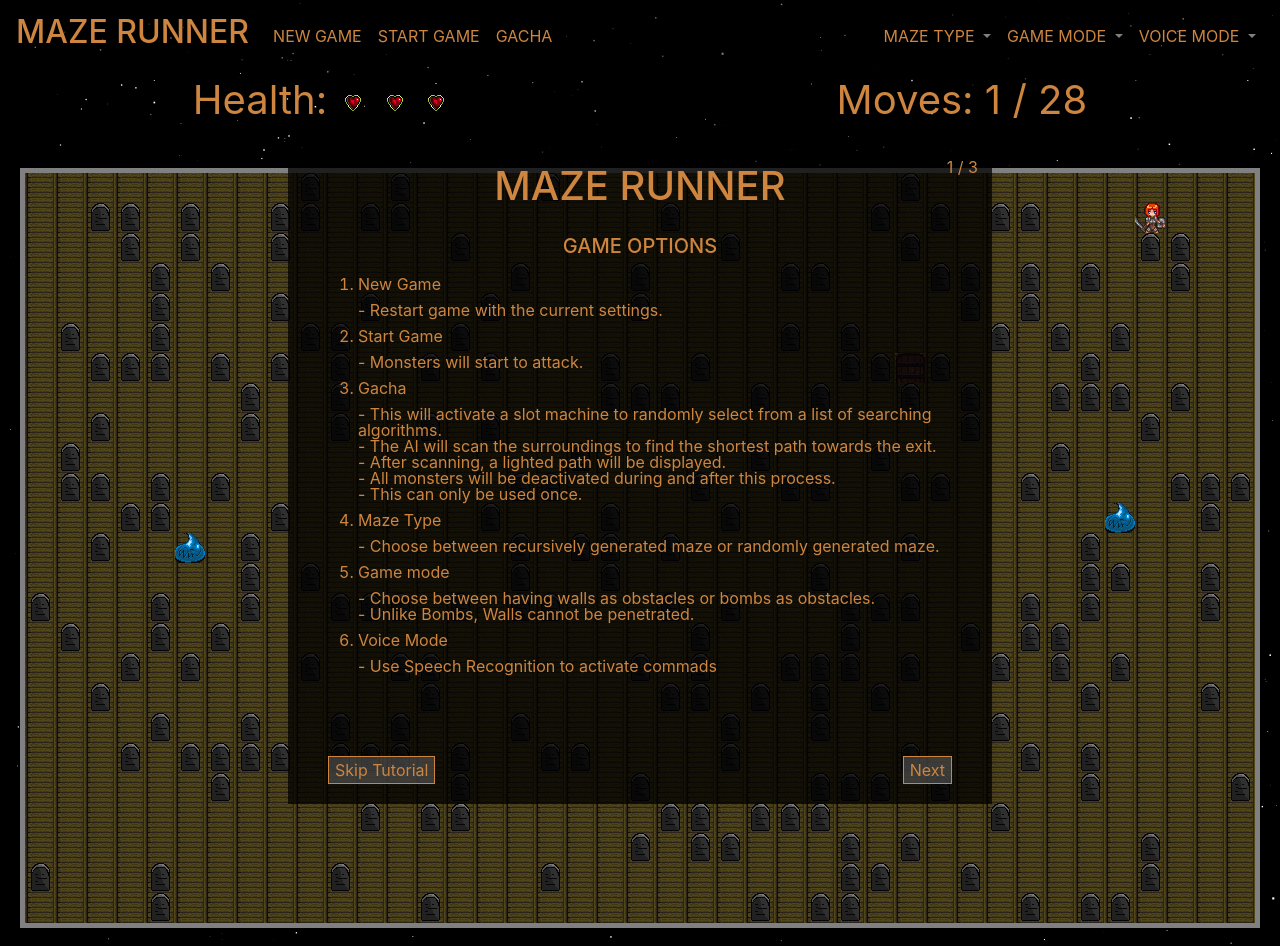
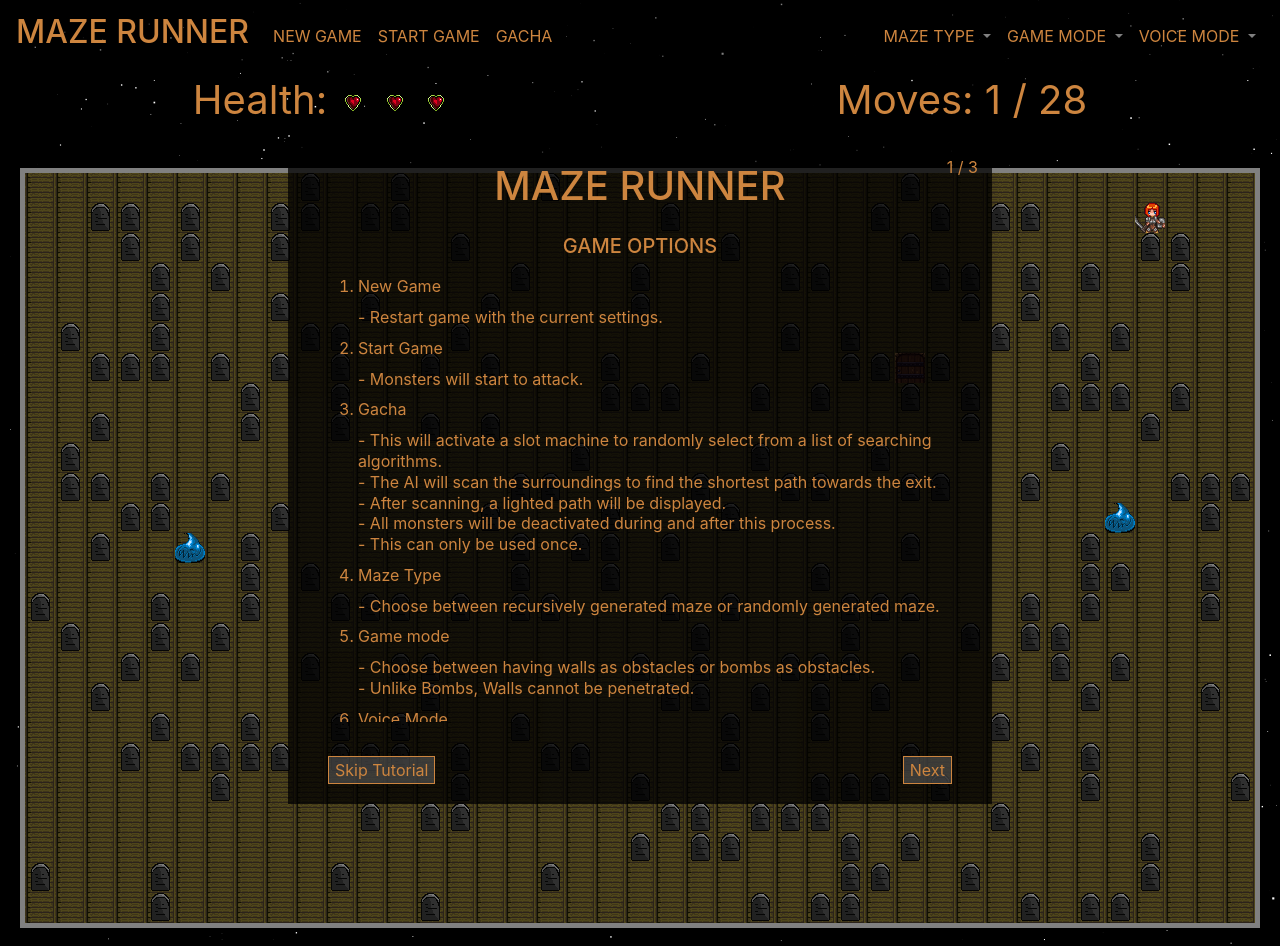
Before and after one commit to reshinto/maze_runner, a PHP site: page / in a window 1280 px wide. Run offline with PHP 8.4, Linux system fonts and the light colour scheme; some libraries are stand-ins or nearby versions.

Commit message:
Improve styles

```diff
--- a/index.html
+++ b/index.html
@@ -119,7 +119,6 @@
                 <a id="recursive" class="dropdown-item" href="#">Recursive</a>
                 <a id="random" class="dropdown-item" href="#">Random</a>
               </div>
-              </a>
             </li>
 
             <li
@@ -175,7 +174,7 @@
 
     <div class="hp-moves-board">
       <div class="hp-moves">
-        <span>Health: <span>
+        <span>Health: </span>
             <img id="hp1" src="./public/images/heart.png" alt="hp">
             <img id="hp2" src="./public/images/heart.png" alt="hp">
             <img id="hp3" src="./public/images/heart.png" alt="hp">
@@ -201,7 +200,8 @@
     <div class="tut-header">
       <h1>Maze Runner</h1>
       <div id="page-wrapper" class"page-wrapper">
-        <span id="page">0</span> /
+        <span id="page">0</span>
+        <span> / </span>
         <span id="pages">0</span>
       </div>
     </div>
@@ -213,7 +213,7 @@
         <li class="tut-li">Start Game</li>
         <span>- Monsters will start to attack.</span>
         <li class="tut-li">Gacha</li>
-        <span>- This will activate a slot machine to randomly select from a list of searching algorithms.<br>- The AI will scan the surroundings to find the shortest path towards the exit.<br>- After scanning, a lighted path will be displayed.<br>- All monsters will be deactivated during and after this process.<br>- This can only be used once.</span>
+        <span class="line-spacing">- This will activate a slot machine to randomly select from a list of searching algorithms.<br>- The AI will scan the surroundings to find the shortest path towards the exit.<br>- After scanning, a lighted path will be displayed.<br>- All monsters will be deactivated during and after this process.<br>- This can only be used once.</span>
         <li class="tut-li">Maze Type</li>
         <span>- Choose between recursively generated maze or randomly generated maze.</span>
         <li class="tut-li">Game mode</li>
--- a/public/stylesheets/main.css
+++ b/public/stylesheets/main.css
@@ -137,3 +137,10 @@ h1 {
   right: 2%;
   top: 2%;
 }
+
+.line-spacing {
+}
+
+ol {
+  line-height: 1.3;
+}
```
